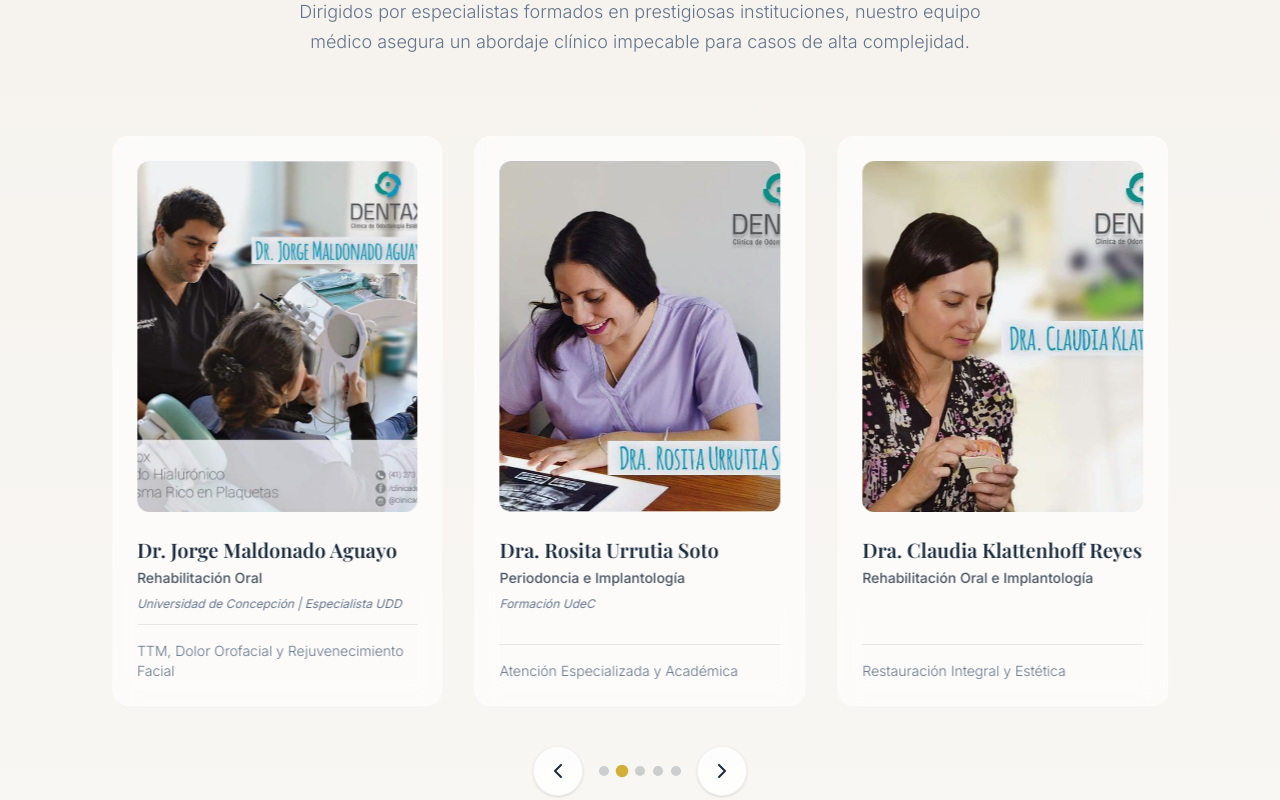
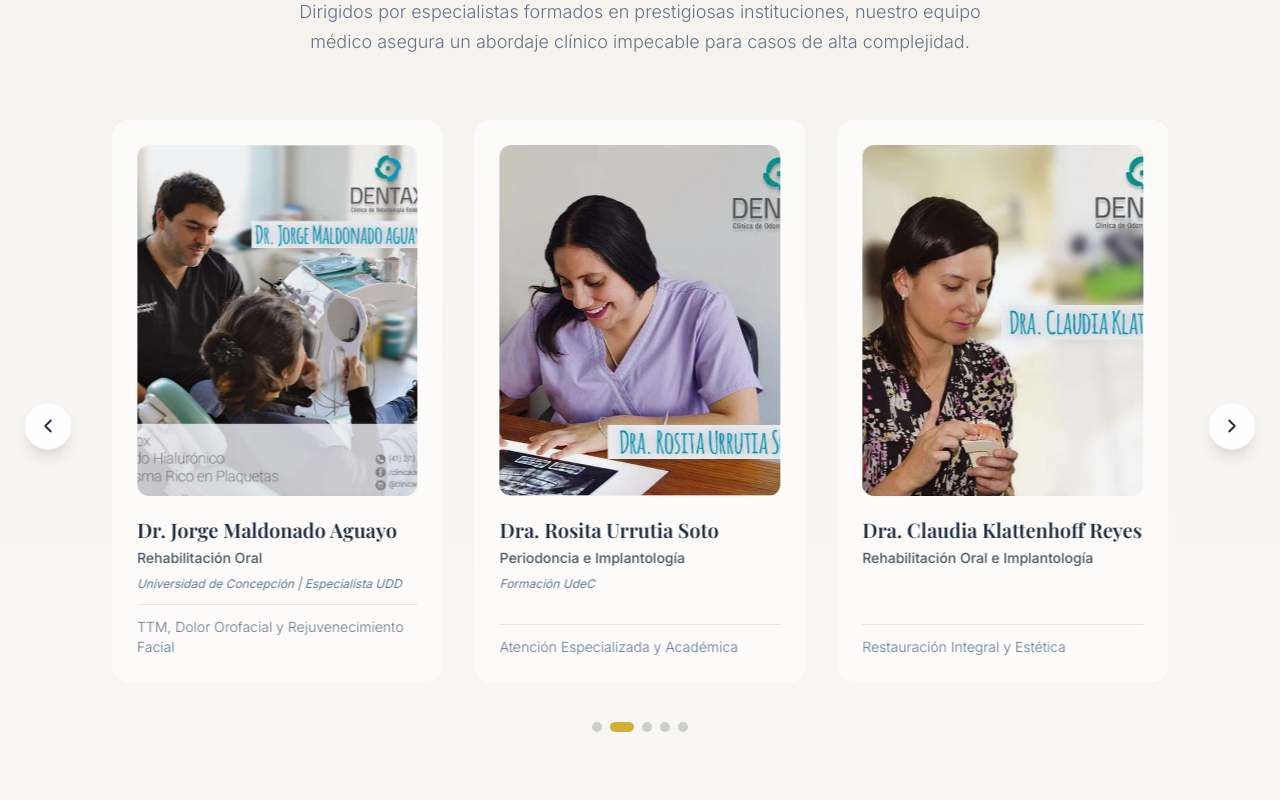
Before and after one commit to KryptaMedina7/clinica-dentax, a Next.js app in the folder web/: page / in a window 1280 px wide. Shown: the part 2660-3460 px from the top of the page. Built offline with nearby package versions, Linux system fonts and the light colour scheme; a web font is replaced by a local one.

Commit message:
fix: remove touch event handlers blocking mobile scroll, polish animations with cubic-bezier easing, move arrows to sides on desktop

```diff
--- a/web/src/components/sections/Specialists.tsx
+++ b/web/src/components/sections/Specialists.tsx
@@ -1,7 +1,6 @@
 "use client";
 
 import React, { useState, useEffect, useCallback } from "react";
-import Image from "next/image";
 import { motion } from "framer-motion";
 import { Section } from "../ui/Section";
 import { User, ChevronLeft, ChevronRight } from "lucide-react";
@@ -58,7 +57,7 @@ const TEAM = [
 export const Specialists = () => {
   const [currentIndex, setCurrentIndex] = useState(0);
   const [itemsPerPage, setItemsPerPage] = useState(3);
-  const [isHovered, setIsHovered] = useState(false);
+  const [isPaused, setIsPaused] = useState(false);
 
   useEffect(() => {
     const handleResize = () => {
@@ -66,47 +65,46 @@ export const Specialists = () => {
       else if (window.innerWidth < 1024) setItemsPerPage(2);
       else setItemsPerPage(3);
     };
-
-    // Initial call
     handleResize();
-
     window.addEventListener("resize", handleResize);
     return () => window.removeEventListener("resize", handleResize);
   }, []);
 
-  // Fix current index if screen resize reduces available pages
   useEffect(() => {
     const maxIndex = Math.max(0, TEAM.length - itemsPerPage);
-    if (currentIndex > maxIndex) {
-      setCurrentIndex(maxIndex);
-    }
+    if (currentIndex > maxIndex) setCurrentIndex(maxIndex);
   }, [itemsPerPage, currentIndex]);
 
+  const maxIndex = Math.max(0, TEAM.length - itemsPerPage);
+
   const nextSlide = useCallback(() => {
-    setCurrentIndex((prev) => {
-      const maxIndex = Math.max(0, TEAM.length - itemsPerPage);
-      return prev >= maxIndex ? 0 : prev + 1;
-    });
-  }, [itemsPerPage]);
+    setCurrentIndex((prev) => (prev >= maxIndex ? 0 : prev + 1));
+  }, [maxIndex]);
 
-  const prevSlide = () => {
-    setCurrentIndex((prev) => {
-      const maxIndex = Math.max(0, TEAM.length - itemsPerPage);
-      return prev === 0 ? maxIndex : prev - 1;
-    });
-  };
+  const prevSlide = useCallback(() => {
+    setCurrentIndex((prev) => (prev === 0 ? maxIndex : prev - 1));
+  }, [maxIndex]);
 
+  // Auto-play: only pauses on desktop mouse hover, never blocks touch/scroll
   useEffect(() => {
-    if (isHovered) return;
-    const timer = setInterval(nextSlide, 4000);
+    if (isPaused) return;
+    const timer = setInterval(nextSlide, 5000);
     return () => clearInterval(timer);
-  }, [nextSlide, isHovered]);
+  }, [nextSlide, isPaused]);
+
+  const slidePercent = currentIndex * (100 / itemsPerPage);
 
   return (
-    <Section id="specialists" className="bg-surface relative overflow-hidden">
+    <Section id="specialists" className="bg-surface relative">
       <div className="absolute top-0 left-0 w-full h-full bg-[linear-gradient(to_bottom,transparent,rgba(255,255,255,0.4))] pointer-events-none" />
 
-      <div className="relative z-10 text-center max-w-3xl mx-auto mb-12 md:mb-16 px-4">
+      <motion.div
+        initial={{ opacity: 0, y: 20 }}
+        whileInView={{ opacity: 1, y: 0 }}
+        viewport={{ once: true, margin: "-80px" }}
+        transition={{ duration: 0.8, ease: [0.16, 1, 0.3, 1] }}
+        className="relative z-10 text-center max-w-3xl mx-auto mb-12 md:mb-16 px-4"
+      >
         <span className="text-accent font-semibold tracking-widest uppercase text-sm mb-4 block">Nuestro Equipo</span>
         <h2 className="font-heading text-3xl md:text-5xl text-primary font-semibold mb-6">
           Excelencia y Especialización
@@ -114,20 +112,40 @@ export const Specialists = () => {
         <p className="text-muted text-lg font-light leading-relaxed">
           Dirigidos por especialistas formados en prestigiosas instituciones, nuestro equipo médico asegura un abordaje clínico impecable para casos de alta complejidad.
         </p>
-      </div>
+      </motion.div>
 
+      {/* Carousel — no touch handlers, scroll works naturally */}
       <div
         className="relative z-10 max-w-7xl mx-auto px-4 md:px-12"
-        onMouseEnter={() => setIsHovered(true)}
-        onMouseLeave={() => setIsHovered(false)}
-        onTouchStart={() => setIsHovered(true)}
-        onTouchEnd={() => setIsHovered(false)}
+        onMouseEnter={() => setIsPaused(true)}
+        onMouseLeave={() => setIsPaused(false)}
       >
-        <div className="overflow-hidden pb-8 pt-4">
-          <motion.div
-            className="flex transition-transform duration-700 ease-in-out"
+        {/* Arrow buttons on sides (desktop only) */}
+        <div className="hidden md:flex absolute top-1/2 -translate-y-1/2 -left-2 lg:-left-6 z-20">
+          <button
+            onClick={prevSlide}
+            className="p-3 rounded-full bg-white/90 text-primary shadow-lg border border-black/5 hover:bg-accent hover:text-white transition-all duration-300 hover:scale-110 focus:outline-none"
+            aria-label="Anterior Especialista"
+          >
+            <ChevronLeft size={22} />
+          </button>
+        </div>
+        <div className="hidden md:flex absolute top-1/2 -translate-y-1/2 -right-2 lg:-right-6 z-20">
+          <button
+            onClick={nextSlide}
+            className="p-3 rounded-full bg-white/90 text-primary shadow-lg border border-black/5 hover:bg-accent hover:text-white transition-all duration-300 hover:scale-110 focus:outline-none"
+            aria-label="Siguiente Especialista"
+          >
+            <ChevronRight size={22} />
+          </button>
+        </div>
+
+        <div className="overflow-hidden">
+          <div
+            className="flex pb-4"
             style={{
-              transform: `translateX(-${currentIndex * (100 / itemsPerPage)}%)`
+              transform: `translateX(-${slidePercent}%)`,
+              transition: "transform 0.8s cubic-bezier(0.25, 1, 0.5, 1)"
             }}
           >
             {TEAM.map((member, idx) => (
@@ -135,69 +153,77 @@ export const Specialists = () => {
                 key={idx}
                 className="w-full sm:w-1/2 lg:w-1/3 flex-shrink-0 px-3 md:px-4"
               >
-                <div className="group glass rounded-2xl p-6 transition-all duration-300 hover:shadow-xl hover:shadow-primary/5 hover:-translate-y-2 bg-white/60 box-border flex flex-col h-full border border-white/50">
+                <motion.div
+                  initial={{ opacity: 0, y: 30 }}
+                  whileInView={{ opacity: 1, y: 0 }}
+                  viewport={{ once: true, margin: "-40px" }}
+                  transition={{ duration: 0.6, delay: idx * 0.08, ease: [0.16, 1, 0.3, 1] }}
+                  className="group glass rounded-2xl p-5 md:p-6 transition-all duration-500 hover:shadow-xl hover:shadow-primary/5 hover:-translate-y-2 bg-white/60 flex flex-col h-full border border-white/50"
+                >
                   {/* Foto u Icono */}
-                  <div className="w-full aspect-[4/5] rounded-xl bg-gray-100 flex items-center justify-center overflow-hidden relative mb-6">
+                  <div className="w-full aspect-[4/5] rounded-xl bg-gray-100 flex items-center justify-center overflow-hidden relative mb-5">
                     {member.image ? (
                       /* eslint-disable-next-line @next/next/no-img-element */
                       <img
                         src={member.image}
-                        alt={`Dr. ${member.name.split(' ')[1]}`}
-                        className="w-full h-full object-cover object-center transition-transform duration-700 group-hover:scale-105"
+                        alt={member.name.split(' ').slice(0, 2).join(' ')}
+                        className="w-full h-full object-cover object-center transition-transform duration-700 ease-out group-hover:scale-105"
                       />
                     ) : (
                       <User size={48} className="text-gray-300 transition-transform duration-500 group-hover:scale-110" />
                     )}
-                    <div className="absolute inset-0 bg-primary/5 group-hover:bg-transparent transition-colors" />
+                    <div className="absolute inset-0 bg-primary/5 group-hover:bg-transparent transition-colors duration-500" />
                   </div>
 
                   <div className="flex-1 flex flex-col">
-                    <h3 className="font-heading text-xl text-primary font-semibold mb-1 group-hover:text-accent transition-colors">
+                    <h3 className="font-heading text-lg md:text-xl text-primary font-semibold mb-1 group-hover:text-accent transition-colors duration-300">
                       {member.name}
                     </h3>
                     <p className="text-sm font-medium text-primary/80 mb-2">{member.title}</p>
                     {member.university && (
                       <p className="text-xs text-muted mb-3 italic break-words">{member.university}</p>
                     )}
-                    <div className="mt-auto pt-4 border-t border-primary/10">
+                    <div className="mt-auto pt-3 border-t border-primary/10">
                       <p className="text-sm text-muted font-light">{member.role}</p>
                     </div>
                   </div>
-                </div>
+                </motion.div>
               </div>
             ))}
-          </motion.div>
+          </div>
         </div>
 
-        {/* Controles del Carrusel */}
-        <div className="flex justify-center items-center gap-4 mt-2">
+        {/* Dots + mobile arrows */}
+        <div className="flex justify-center items-center gap-3 mt-6">
           <button
             onClick={prevSlide}
-            className="p-3 rounded-full bg-white/80 text-primary shadow-sm border border-black/5 hover:bg-accent hover:text-white transition-colors focus:outline-none"
-            aria-label="Anterior Especialista"
+            className="md:hidden p-2.5 rounded-full bg-white/80 text-primary shadow-sm border border-black/5 hover:bg-accent hover:text-white transition-all duration-300 focus:outline-none"
+            aria-label="Anterior"
           >
-            <ChevronLeft size={24} />
+            <ChevronLeft size={20} />
           </button>
 
           <div className="flex gap-2">
-            {Array.from({ length: Math.max(1, TEAM.length - itemsPerPage + 1) }).map((_, idx) => (
+            {Array.from({ length: Math.max(1, maxIndex + 1) }).map((_, idx) => (
               <button
                 key={idx}
                 onClick={() => setCurrentIndex(idx)}
-                className={`w-2.5 h-2.5 rounded-full transition-all duration-300 ${
-                  idx === currentIndex ? "bg-accent scale-125" : "bg-primary/20 hover:bg-primary/40"
+                className={`rounded-full transition-all duration-500 ${
+                  idx === currentIndex
+                    ? "bg-accent w-6 h-2.5"
+                    : "bg-primary/20 hover:bg-primary/40 w-2.5 h-2.5"
                 }`}
-                aria-label={`Ir a la diapositiva ${idx + 1}`}
+                aria-label={`Diapositiva ${idx + 1}`}
               />
             ))}
           </div>
 
           <button
             onClick={nextSlide}
-            className="p-3 rounded-full bg-white/80 text-primary shadow-sm border border-black/5 hover:bg-accent hover:text-white transition-colors focus:outline-none"
-            aria-label="Siguiente Especialista"
+            className="md:hidden p-2.5 rounded-full bg-white/80 text-primary shadow-sm border border-black/5 hover:bg-accent hover:text-white transition-all duration-300 focus:outline-none"
+            aria-label="Siguiente"
           >
-            <ChevronRight size={24} />
+            <ChevronRight size={20} />
           </button>
         </div>
       </div>
```
